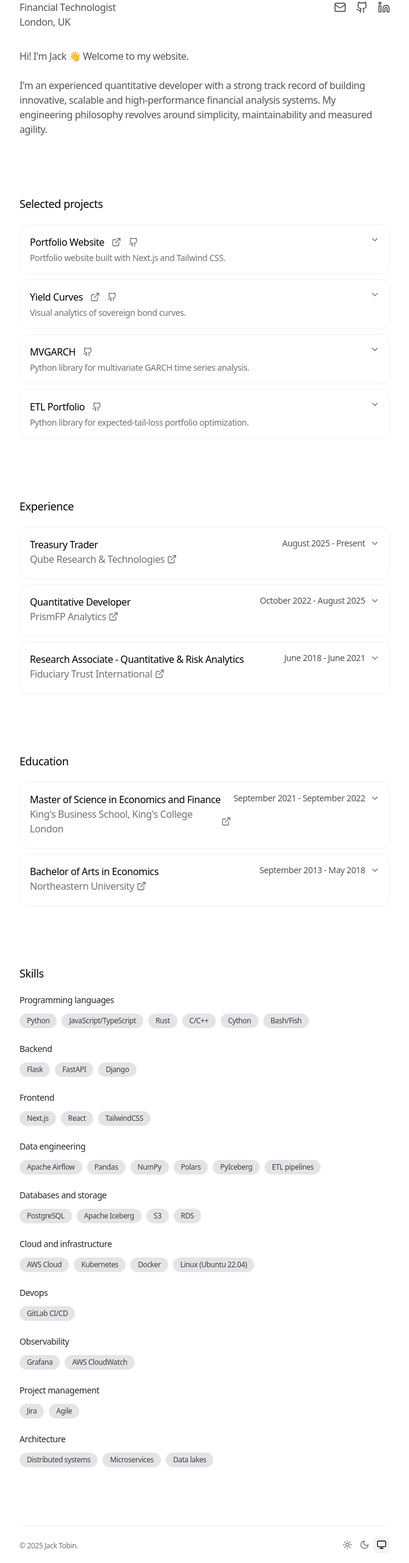
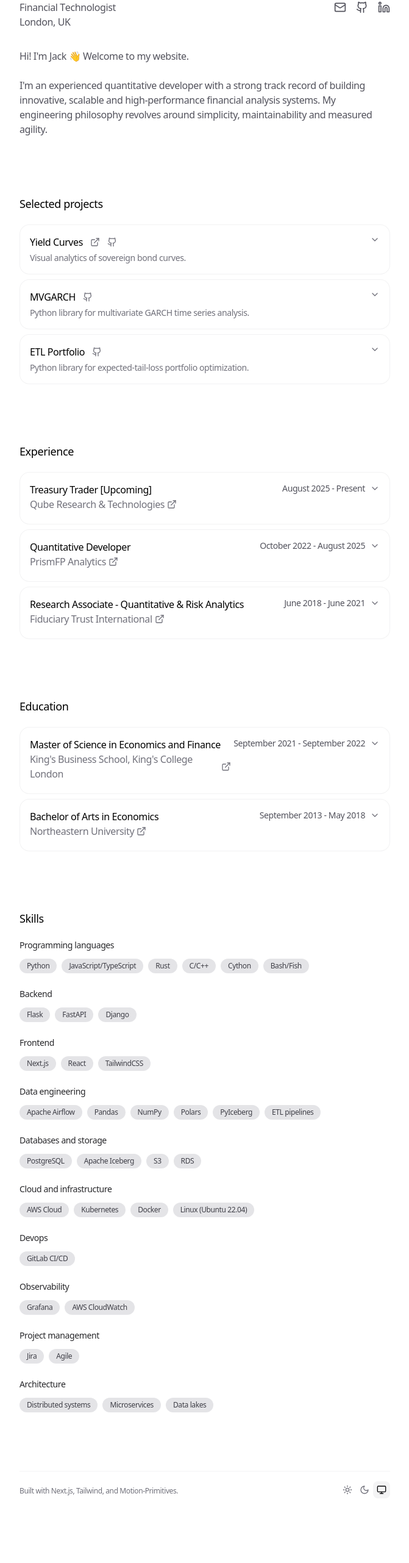
Before and after one commit to jack-tobin/portfolio, a Next.js app: page / in a window 1280 px wide. Shown: the part 104-2667 px from the top of the page at 61% size, without its empty margins (304-975 px from the left). After the commit the page ends 2577 px from the top, so only its background shows below. Built offline with nearby package versions, Linux system fonts and the light colour scheme.

Commit message:
Cleaning up layout

```diff
--- a/app/data.ts
+++ b/app/data.ts
@@ -1,33 +1,6 @@
-type Project = {
-  name: string
-  description: string
-  link: string | null
-  id: string
-  github: string
-  stack: string[]
-}
-
-type WorkExperience = {
-  company: string
-  title: string
-  start: string
-  end: string
-  link: string
-  id: string
-  description: string
-  stack: string[]
-}
-
-type Education = {
-  university: string
-  degree: string
-  start: string
-  grade: string
-  end: string
-  link: string
-  id: string
-  description: string
-}
+import { WorkExperience } from '@/components/work-experience'
+import { Project } from '@/components/projects'
+import { Education } from '@/components/education'
 
 type BlogPost = {
   title: string
@@ -42,14 +15,6 @@ type SocialLink = {
 }
 
 export const PROJECTS: Project[] = [
-  {
-    name: 'Portfolio Website',
-    description: 'Portfolio website built with Next.js and Tailwind CSS.',
-    link: 'https://jack-tobin.vercel.app',
-    id: 'portfolio',
-    github: 'https://github.com/jack-tobin/portfolio',
-    stack: ['Next.js', 'Tailwind CSS', 'TypeScript'],
-  },
   {
     name: 'Yield Curves',
     description: 'Visual analytics of sovereign bond curves.',
@@ -80,6 +45,7 @@ export const PROJECTS: Project[] = [
 export const EDUCATION: Education[] = [
   {
     university: "King's Business School, King's College London",
+    location: 'London, UK',
     degree: 'Master of Science in Economics and Finance',
     grade: 'Pass with Distinction (GPA: 79/100)',
     start: 'September 2021',
@@ -91,6 +57,7 @@ export const EDUCATION: Education[] = [
   },
   {
     university: 'Northeastern University',
+    location: 'Boston, US',
     degree: 'Bachelor of Arts in Economics',
     grade: 'magna cum laude (GPA: 3.8/4.0)',
     start: 'September 2013',
@@ -101,6 +68,7 @@ export const EDUCATION: Education[] = [
       'Developed and implemented trading strategies using machine learning algorithms.',
   },
 ]
+
 enum SkillCategory {
   PROGRAMMING = 'Programming languages',
   BACKEND = 'Backend',
@@ -280,7 +248,8 @@ export const SKILLS: Skill[] = [
 export const WORK_EXPERIENCE: WorkExperience[] = [
   {
     company: 'Qube Research & Technologies',
-    title: 'Treasury Trader',
+    title: 'Treasury Trader [Upcoming]',
+    location: 'London, UK',
     start: 'August 2025',
     end: 'Present',
     link: 'https://www.qube-rt.com/',
@@ -292,6 +261,7 @@ export const WORK_EXPERIENCE: WorkExperience[] = [
   {
     company: 'PrismFP Analytics',
     title: 'Quantitative Developer',
+    location: 'London, UK',
     start: 'October 2022',
     end: 'August 2025',
     link: 'https://www.prismfp.com/',
@@ -303,6 +273,7 @@ export const WORK_EXPERIENCE: WorkExperience[] = [
   {
     company: 'Fiduciary Trust International',
     title: 'Research Associate - Quantitative & Risk Analytics',
+    location: 'Boston, US',
     start: 'June 2018',
     end: 'June 2021',
     link: 'https://www.fiduciarytrust.com/',
--- a/app/footer.tsx
+++ b/app/footer.tsx
@@ -4,6 +4,7 @@ import { TextLoop } from '@/components/ui/text-loop'
 import { MonitorIcon, MoonIcon, SunIcon } from 'lucide-react'
 import { useTheme } from 'next-themes'
 import { useEffect, useState } from 'react'
+import moment from 'moment'
 
 const THEMES_OPTIONS = [
   {
@@ -72,7 +73,8 @@ export function Footer() {
       <div className="flex items-center justify-between">
         <a target="_blank">
           <TextLoop className="text-xs text-zinc-500">
-            <span>© 2025 Jack Tobin.</span>
+            <span>© {moment().year()} Jack Tobin.</span>
+            <span>Inspired by the Nim template.</span>
             <span>Built with Next.js, Tailwind, and Motion-Primitives.</span>
           </TextLoop>
         </a>
--- a/components/education.tsx
+++ b/components/education.tsx
@@ -4,15 +4,15 @@ import { motion, AnimatePresence } from 'motion/react'
 import { ExternalLinkIcon, ChevronDownIcon, ChevronUpIcon } from 'lucide-react'
 import { Spotlight } from '@/components/ui/spotlight'
 
-type Education = {
+export type Education = {
   university: string
+  location: string
   degree: string
   start: string
   grade: string
   end: string
   link: string
   id: string
-  description: string
 }
 
 interface EducationCardProps {
@@ -91,17 +91,17 @@ const EducationCard = ({ education }: EducationCardProps) => {
                       {education.grade}
                     </p>
                   </div>
+                </div>
 
-                  {education.description && (
+                <div className="space-y-3">
                   <div>
                     <h5 className="mb-2 text-sm font-medium text-zinc-700 dark:text-zinc-300">
-                        Description
+                      Location
                     </h5>
                     <p className="text-sm leading-relaxed text-zinc-600 dark:text-zinc-400">
-                        {education.description}
+                      {education.location}
                     </p>
                   </div>
-                  )}
                 </div>
               </div>
             </motion.div>
--- a/components/projects.tsx
+++ b/components/projects.tsx
@@ -9,7 +9,7 @@ import {
 } from 'lucide-react'
 import { Spotlight } from '@/components/ui/spotlight'
 
-type Project = {
+export type Project = {
   name: string
   description: string
   link: string | null
--- a/components/work-experience.tsx
+++ b/components/work-experience.tsx
@@ -4,9 +4,10 @@ import { motion, AnimatePresence } from 'motion/react'
 import { ExternalLinkIcon, ChevronDownIcon, ChevronUpIcon } from 'lucide-react'
 import { Spotlight } from '@/components/ui/spotlight'
 
-type WorkExperience = {
+export type WorkExperience = {
   company: string
   title: string
+  location: string
   start: string
   end: string
   link: string
@@ -88,6 +89,15 @@ const WorkExperienceCard = ({ job }: WorkExperienceCardProps) => {
                     </p>
                   </div>
 
+                  <div>
+                    <h5 className="mb-2 text-sm font-medium text-zinc-700 dark:text-zinc-300">
+                      Location
+                    </h5>
+                    <p className="text-sm leading-relaxed text-zinc-600 dark:text-zinc-400">
+                      {job.location}
+                    </p>
+                  </div>
+
                   {job.stack.length > 0 && (
                     <div>
                       <h5 className="mb-2 text-sm font-medium text-zinc-700 dark:text-zinc-300">
--- a/package.json
+++ b/package.json
@@ -16,6 +16,7 @@
     "@types/mdx": "^2.0.13",
     "clsx": "^2.1.1",
     "lucide-react": "^0.468.0",
+    "moment": "^2.30.1",
     "motion": "^11.15.0",
     "next": "^15.3.4",
     "next-themes": "^0.4.4",
```
Also changed, not shown: 2 other files (tests, documents, lock files or other folders). Lines whose indentation alone changed are shown as unchanged.
